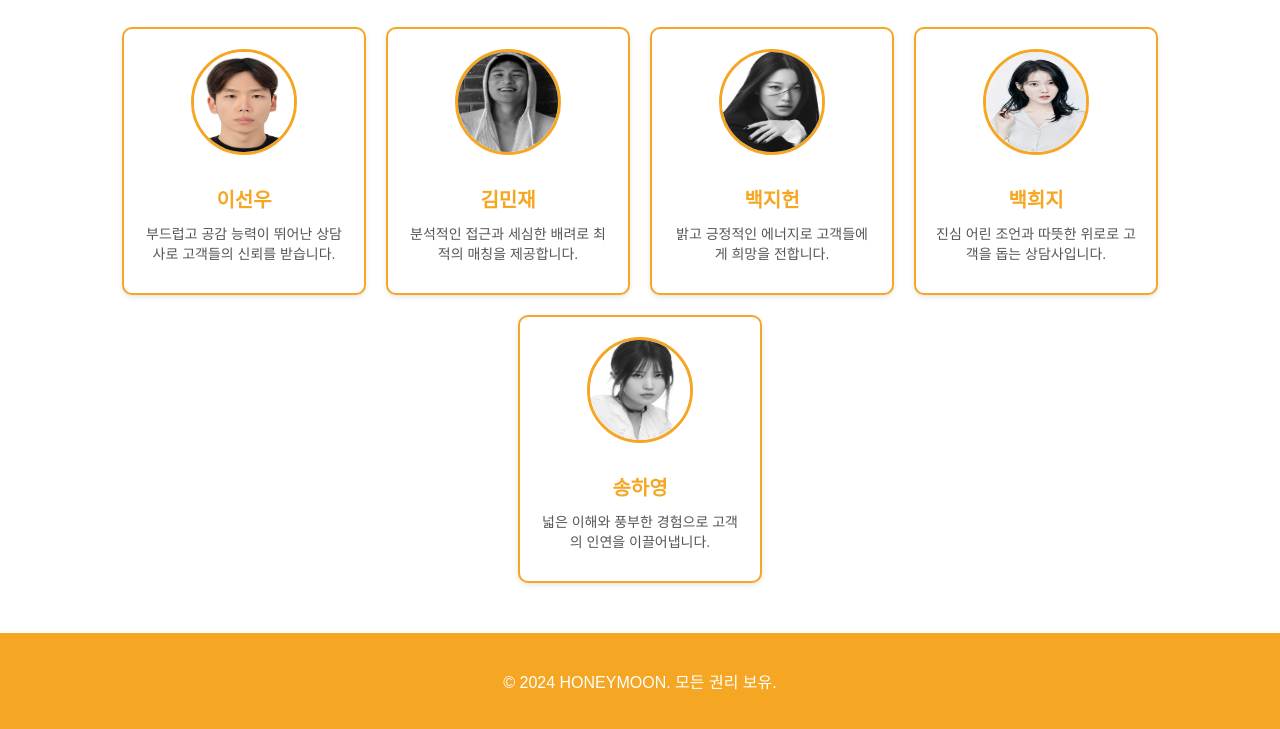
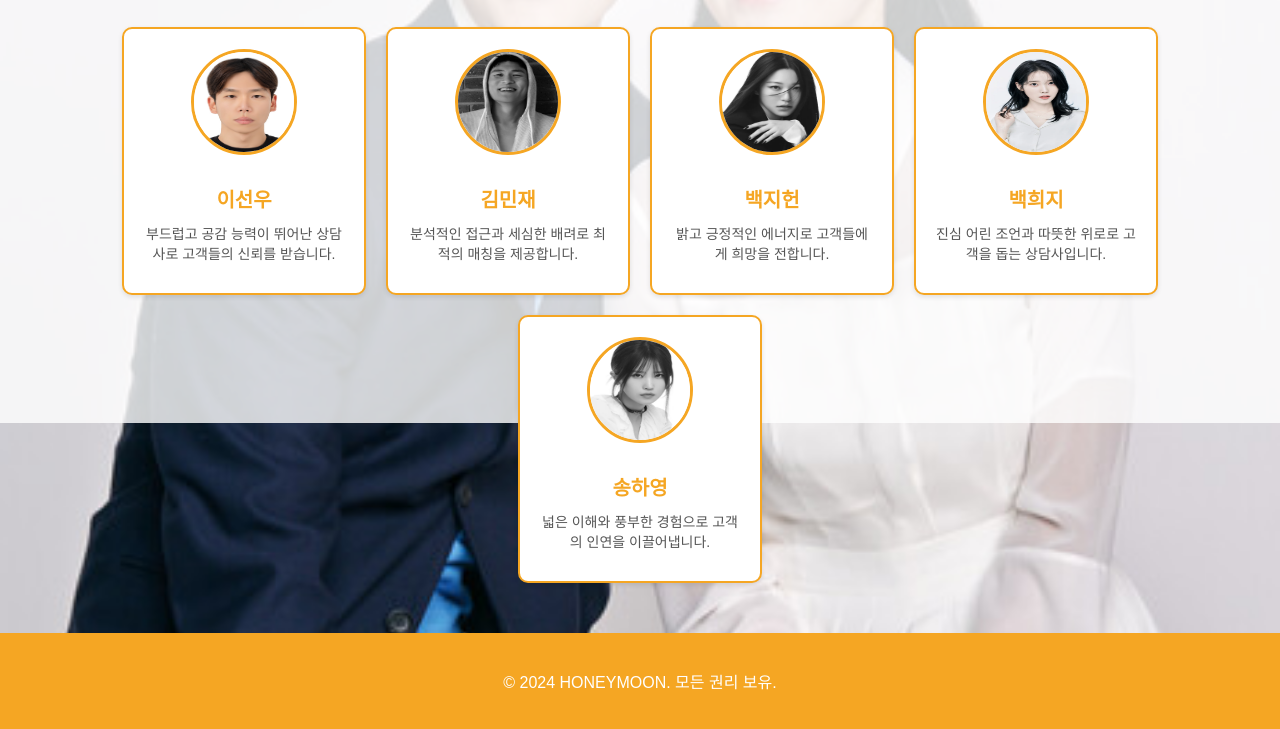
Before and after one commit to SUNWOO360/SunwooLee, a plain HTML site: page index.html in a window 1280 px wide. Shown: the part 377-1106 px from the top of the page. Drawn offline with Linux system fonts and the light colour scheme; files whose address does not match are found by name.

Commit message:
Update index.html

```diff
--- a/index.html
+++ b/index.html
@@ -10,7 +10,7 @@
             font-family: Arial, sans-serif;
             margin: 0;
             padding: 0;
-            background: url("main/honeymoon.jpg") no-repeat center top;
+            background: url("https://github.com/SUNWOO360/SunwooLee/blob/main/honeymoon.jpg") no-repeat center top;
             background-size: cover;
             color: #333;
         }
```
